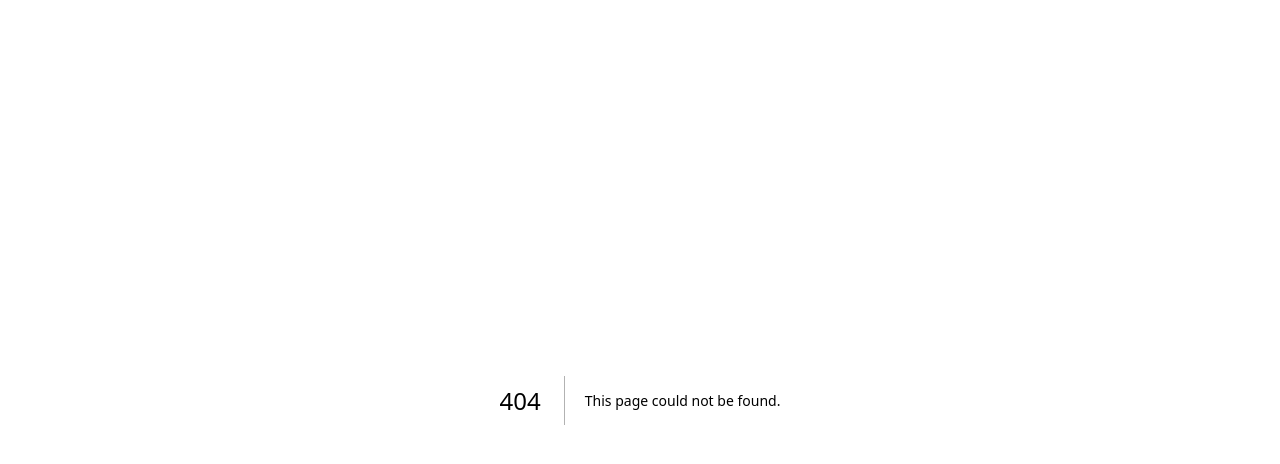
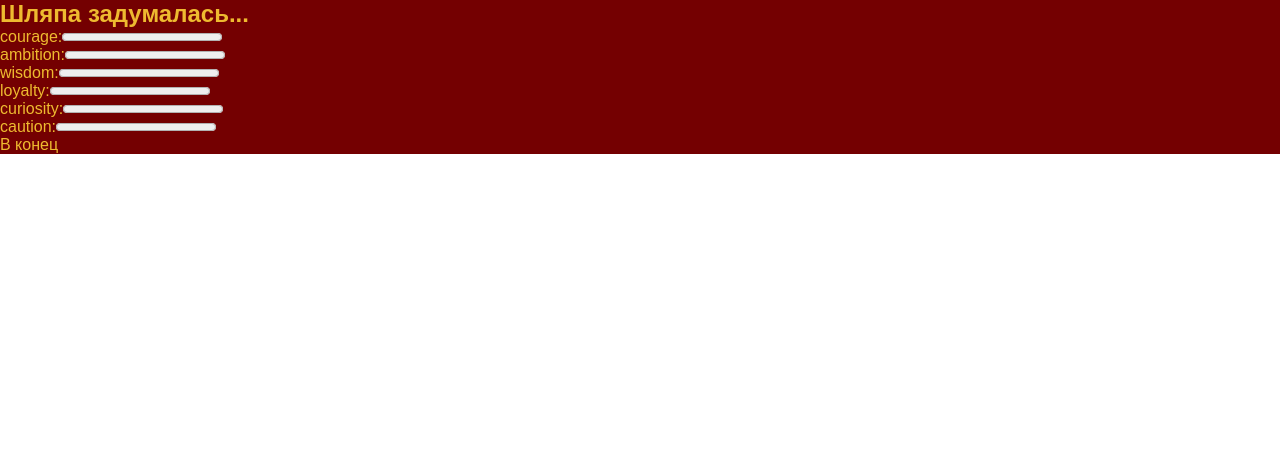
Before and after one commit to Anya394/sorting_hat, a Next.js app: page /end in a window 1280 px wide. Before the commit this address had no page. Shown: the top 464 px of the page. Built offline with nearby package versions, Linux system fonts and the light colour scheme; a web font is replaced by a local one.

Commit message:
feat: добавлена страница окончания

```diff
--- a/src/app/components/HouseResult.tsx
+++ b/src/app/components/HouseResult.tsx
@@ -1,3 +1,4 @@
+import Link from 'next/link';
 import { StoryNode } from '../types';
 
 type Props = {
@@ -6,6 +7,7 @@ type Props = {
 };
 
 export default function HouseResult({ traits, node }: Props) {
+  //console.log(traits, node);
   const house = Object.entries({
     gryffindor: traits.courage * 1.8,
     slytherin: traits.ambition * 1.7,
@@ -24,6 +26,7 @@ export default function HouseResult({ traits, node }: Props) {
           </div>
         ))}
       </div>
+      <Link href="/end">В конец</Link>
     </div>
   );
 }
--- /dev/null
+++ b/src/app/end/page.tsx
@@ -0,0 +1,19 @@
+'use client';
+
+import { useNovelGame } from '../hooks/useNovelGame';
+import HouseResult from '../components/HouseResult';
+import '../transitions.css';
+import './page.styles.css';
+
+export default function GamePage() {
+  const { currentNode, traits, handleChoice, calculateHouse, visitedNodes } =
+    useNovelGame();
+
+  console.log(traits, currentNode);
+
+  return (
+    <main>
+      <HouseResult traits={traits} node={currentNode} />
+    </main>
+  );
+}
--- a/src/app/page.module.css
+++ b/src/app/page.module.css
@@ -40,9 +40,9 @@
   left: 0;
   right: 0;
   bottom: 0;
-  background-color: rgba(0, 0, 0, 0.5); /* Чёрный с 50% прозрачностью */
+  background-color: rgba(0, 0, 0, 0.4); /* Чёрный с 50% прозрачностью */
   z-index: 1;
-  backdrop-filter: blur(2px);
+  backdrop-filter: blur(1.5px);
 }
 
 .h1 {
```
Also changed, not shown: src/app/end/page.styles.css (added).
